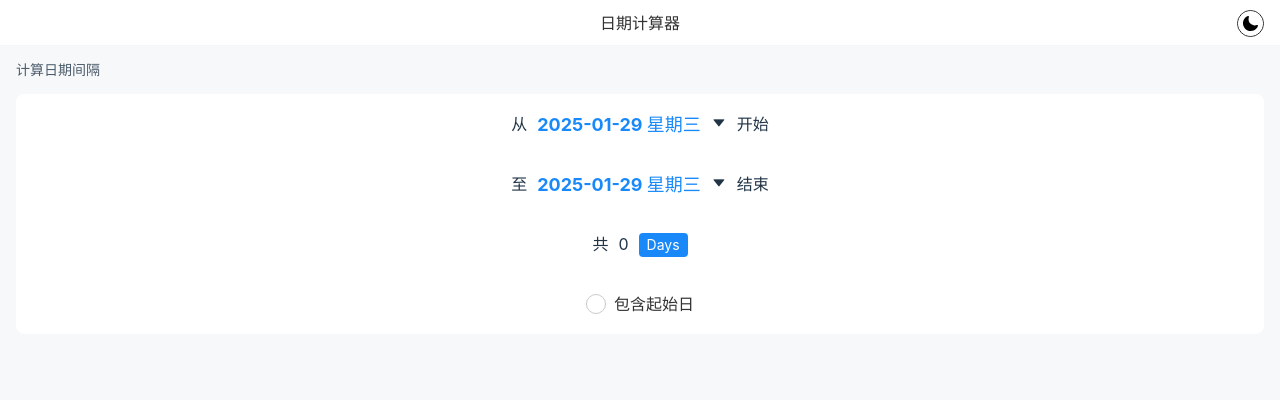
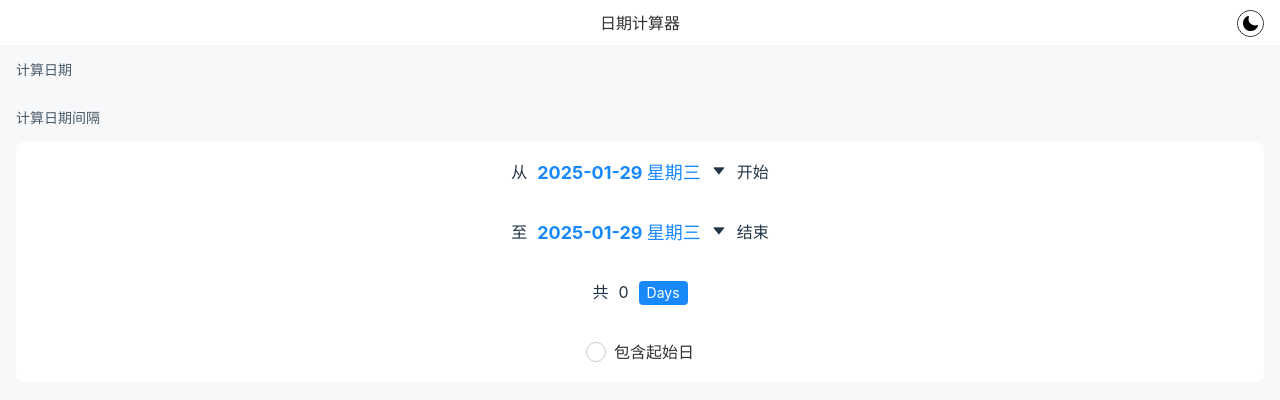
Before and after one commit to JhouXu/toolbox-date-calculator, a Vue app: page / in a window 1280 px wide. Shown: the top 400 px of the page. Built offline with nearby package versions, Linux system fonts and the light colour scheme.

Commit message:
feat(components): 添加计算日期卡片组件

```diff
--- a/src/components/CalcDate.vue
+++ b/src/components/CalcDate.vue
@@ -1,7 +1,8 @@
 <script setup>
 import { ref, onMounted } from "vue";
+import Card from "@/components/Card.vue";
 </script>
 
 <template>
-  <div></div>
+  <Card title="计算日期" type="card"> </Card>
 </template>
```
